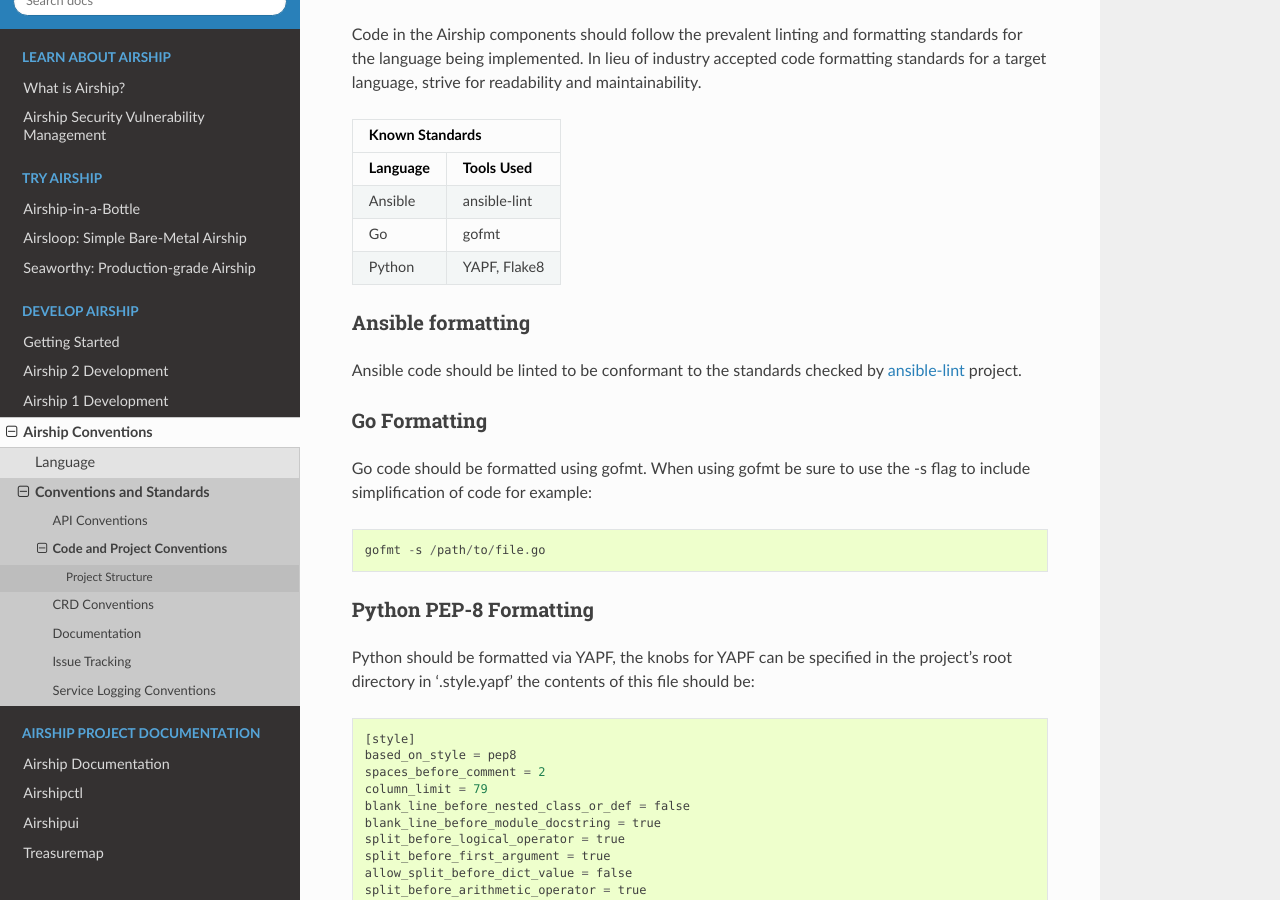
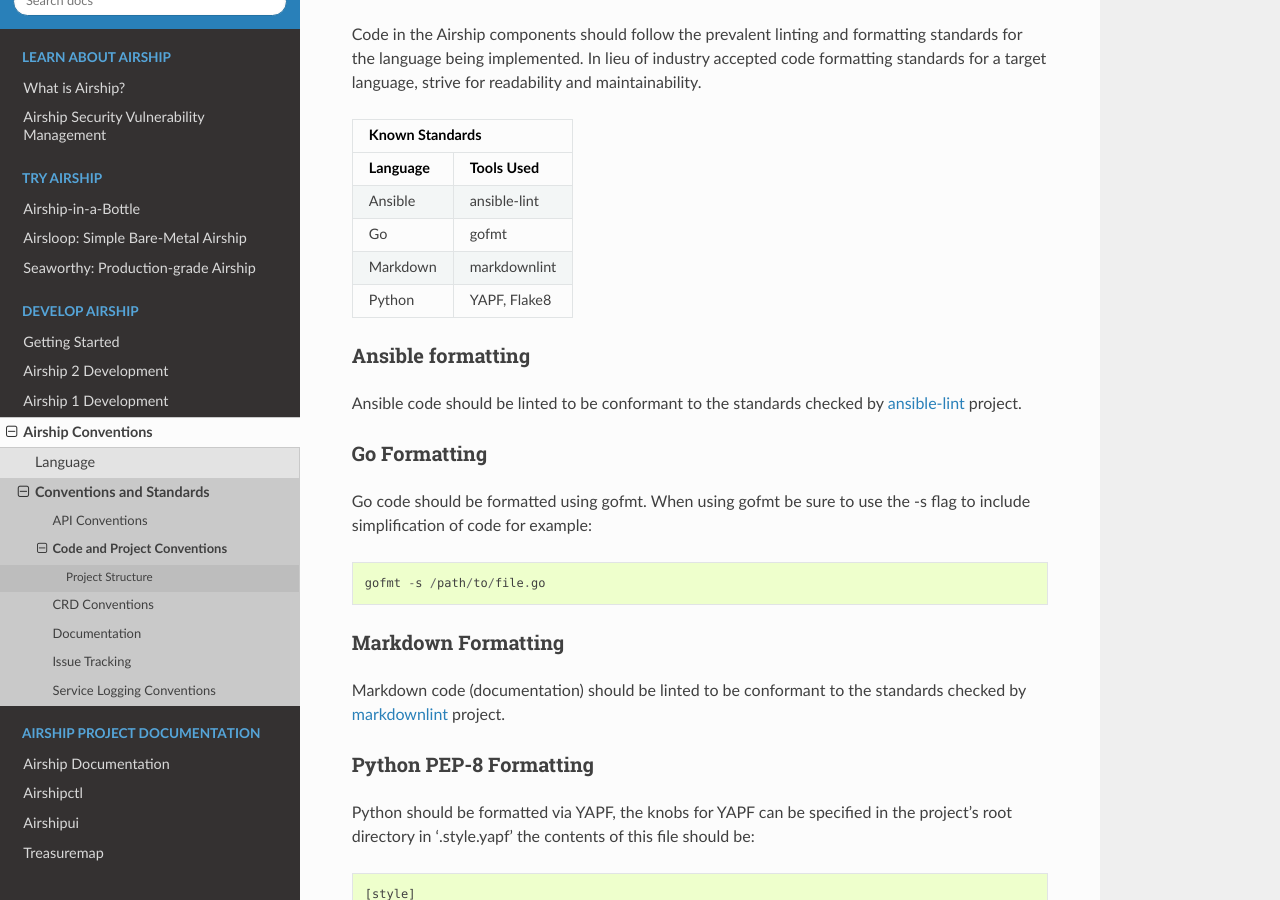
Before and after one commit to airshipit/docs, a Sphinx documentation site: the page built from doc/source/develop/code-conventions.rst, in a window 1280 px wide and 900 px high, scrolled down 1806 px. Built offline with Sphinx 7.4.7 and the Read the Docs theme 2.0.0, drawn with Linux system fonts in a browser that asks for light colours.

Commit message:
Add Markdown formatting documentation
This patch addresses reviewers need to point to a standard to
follow for Markdown formatting when contributing to
the Airship project.

It is expected that when code is submitted, it should have
markdownlint run against it before hand. Later these should be
enforced at the gate.

Change-Id: I7ddf0cf36456dedf1382bf52c61587c0f8e3ef8d

```diff
--- a/doc/source/develop/code-conventions.rst
+++ b/doc/source/develop/code-conventions.rst
@@ -109,6 +109,7 @@
 ===============  ======================================
 Ansible          ansible-lint
 Go               gofmt
+Markdown         markdownlint
 Python           YAPF, Flake8
 ===============  ======================================
 
@@ -125,6 +126,12 @@
 -s flag to include simplification of code for example::
 
   gofmt -s /path/to/file.go
+
+Markdown Formatting
+~~~~~~~~~~~~~~~~~~~
+
+Markdown code (documentation) should be linted to be conformant to the
+standards checked by `markdownlint`_ project.
 
 Python PEP-8 Formatting
 ~~~~~~~~~~~~~~~~~~~~~~~
@@ -279,3 +286,4 @@
 .. _helm-toolkit: https://git.openstack.org/cgit/openstack/openstack-helm-infra/tree/helm-toolkit
 .. _Openstack-Helm: https://wiki.openstack.org/wiki/Openstack-helm
 .. _ansible-lint: https://github.com/ansible/ansible-lint
+.. _markdownlint: https://github.com/DavidAnson/markdownlint
```
